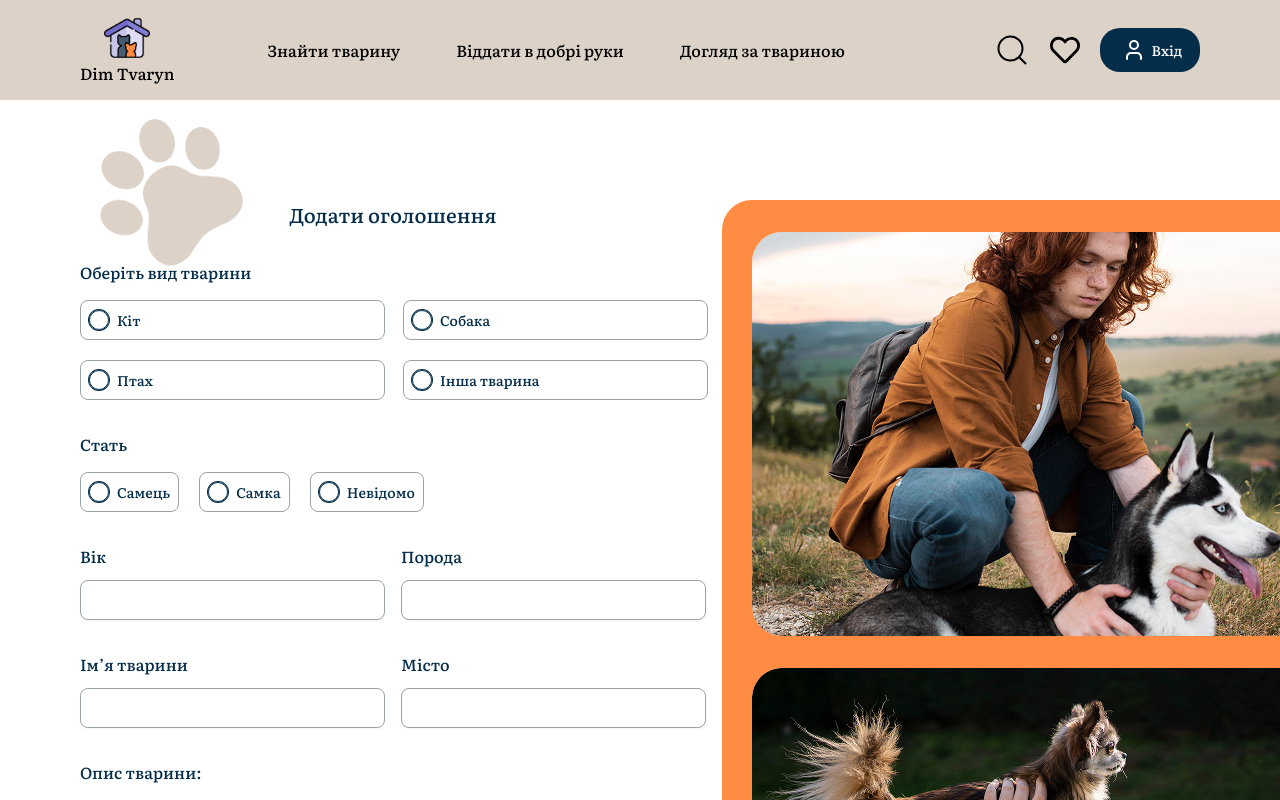
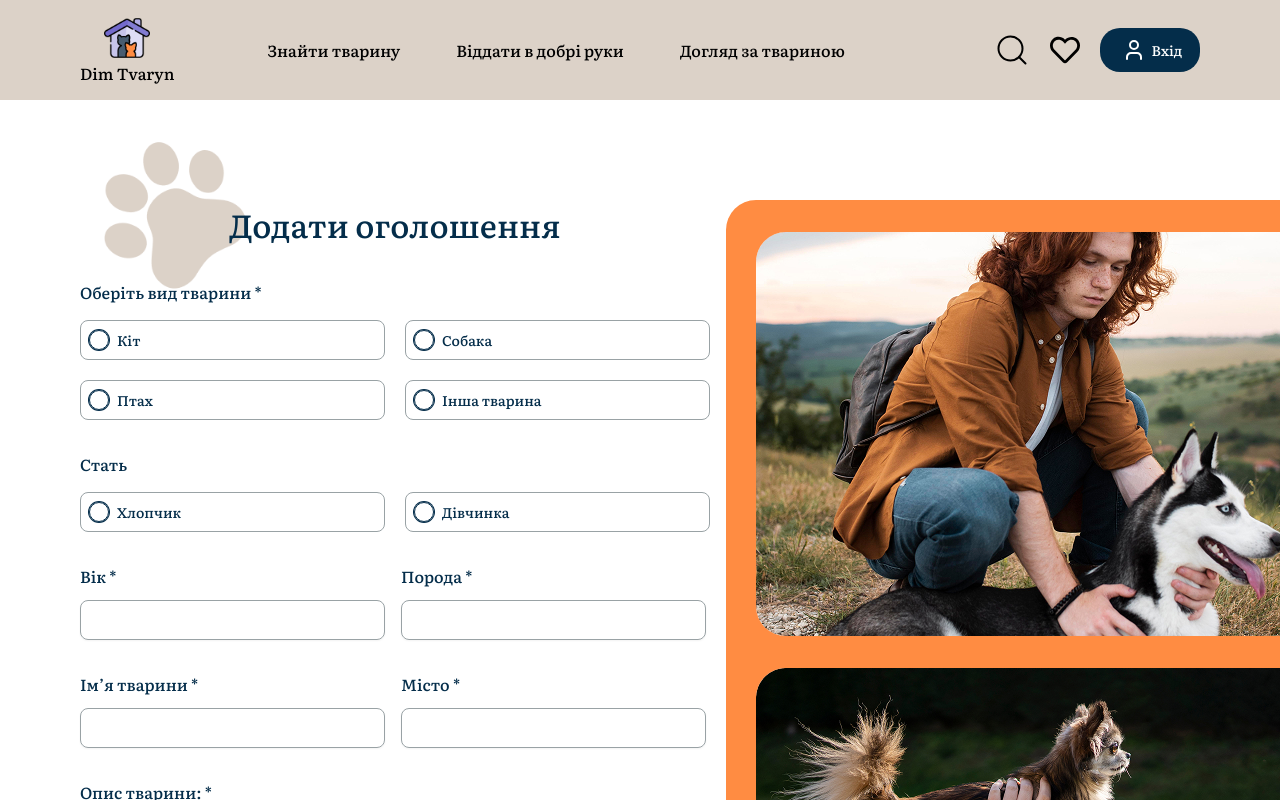
Before and after one commit to Dim-Tvarin/frontend, a React (Vite) app: page /announcement in a window 1280 px wide. Shown: the top 800 px of the page. Built offline with nearby package versions, Linux system fonts and the light colour scheme.

Commit message:
feat: gender is not req

```diff
--- a/src/pages/Announcement/Announcement.tsx
+++ b/src/pages/Announcement/Announcement.tsx
@@ -36,6 +36,7 @@ const Announcement = () => {
   watch('images');
 
   const onSubmit = async (data: AnnouncementForm) => {
+
     const result = announceSchema.safeParse(data);
 
     if (result.error) {
@@ -45,15 +46,16 @@ const Announcement = () => {
 
     const { images, ...otherData } = data;
     images?.forEach((image: File) => bodyFormData.append('images', image));
+    const genderData = otherData.gender ? otherData.gender : 'unknown'
 
     bodyFormData.append(
       'animalData',
       JSON.stringify({
         ...otherData,
+        gender: genderData,
         age: `${otherData.age}`,
       })
     );
-
     return axios
       .post(
         'https://marketplace-backend-wrk2.onrender.com/animals',
@@ -84,19 +86,19 @@ const Announcement = () => {
   return (
     <div className="container flex flex-row gap-16 text-default-btn relative z-10">
 
-      <div className="absolute z-1  left-[80px] top-[4px]">
+      <div className="absolute z-1  left-[84px] top-[27px]">
           <img src={track} alt="track" className='w-[180px]'/>
       </div>
 
 
       <div className="flex flex-col flex-1/2 mt-100">
-        <h2 className="text-xl mb-32">Додати оголошення</h2>
+        <h2 className="text-[32px] mb-32 z-10">Додати оголошення</h2>
 
         <form
           className="flex flex-col items-start"
           onSubmit={handleSubmit(onSubmit)}
         >
-          <p className="text-20 mb-16 z-10">Оберіть вид тварини</p>
+          <p className="text-20 mb-16 z-10">Оберіть вид тварини *</p>
           <CustomRadioGroup
             items={animalType}
             className="grid grid-cols-2"
@@ -114,15 +116,14 @@ const Announcement = () => {
           <p className="text-20 mt-32 mb-16">Стать </p>
           <CustomRadioGroup
             items={gender}
-            itemWidth="197"
+            itemWidth="305"
             {...register('gender')}
             onChange={value => setValue('gender', value as 'male' | 'female')}
-            error={errors.animalType?.message}
           />
 
           <div className="flex mt-32 gap-16">
             <InputField
-              label="Вік"
+              label="Вік *"
               id="age"
               className="w-[305px] h-[40px] mt-16"
               labelSize={20}
@@ -130,7 +131,7 @@ const Announcement = () => {
               error={errors.age?.message}
             />
             <InputField
-              label="Порода"
+              label="Порода *"
               id="breed"
               className="w-[305px] h-[40px] mt-16"
               labelSize={20}
@@ -141,7 +142,7 @@ const Announcement = () => {
 
           <div className="flex mt-32 gap-16">
             <InputField
-              label="Ім’я тварини"
+              label="Ім’я тварини *"
               id="animalName"
               className="w-[305px] h-[40px] mt-16"
               labelSize={20}
@@ -149,7 +150,7 @@ const Announcement = () => {
               error={errors.animalName?.message}
             />
             <InputField
-              label="Місто"
+              label="Місто *"
               id="animalLocation"
               className="w-[305px] h-[40px] mt-16"
               labelSize={20}
@@ -162,13 +163,13 @@ const Announcement = () => {
             id="adText"
             className="text-left mt-32"
             placeholder="Опишіть тварину, її характер, історію, забарвлення"
-            label="Опис тварини:"
+            label="Опис тварини: *"
             {...register('adText')}
             error={errors.adText?.message}
           />
 
           <p className="text-20 mb-16 mt-32">
-            Добавте фото тварини та документи
+            Добавте фото тварини та документи *
           </p>
           <Controller
             name="images"
--- a/src/pages/Announcement/types.ts
+++ b/src/pages/Announcement/types.ts
@@ -20,14 +20,10 @@ export const animalType = [
 export const gender = [
   {
     value: 'male',
-    label: 'Самець',
+    label: 'Хлопчик',
   },
   {
     value: 'female',
-    label: 'Самка',
-  },
-  {
-    value: 'unknown',
-    label: 'Невідомо',
-  },
+    label: 'Дівчинка',
+  }
 ];
--- a/src/validations/announceValidation.ts
+++ b/src/validations/announceValidation.ts
@@ -6,7 +6,7 @@ export const announceSchema = z.object({
       return { message: 'Оберіть вид тварини' };
     },
   }),
-  gender: z.enum(['male', 'female', 'unknown']),
+  gender: z.enum(['male', 'female']).optional(),
   age: z.coerce
     .string()
     .regex(/^\d+$/, 'Введіть ціле число')
```
